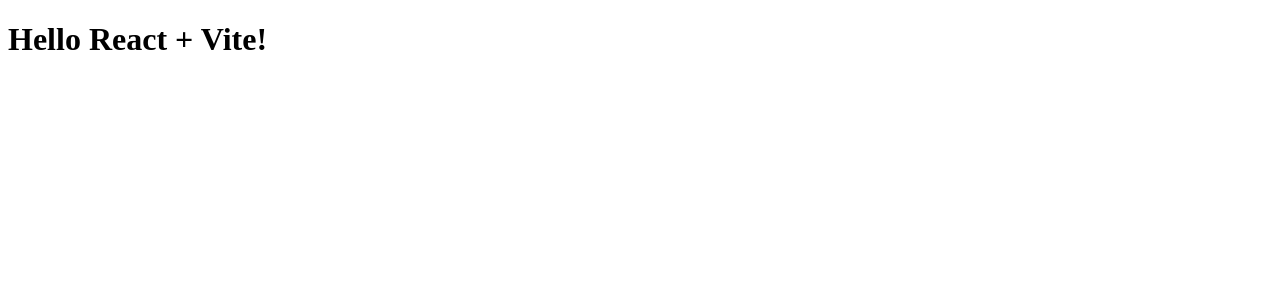
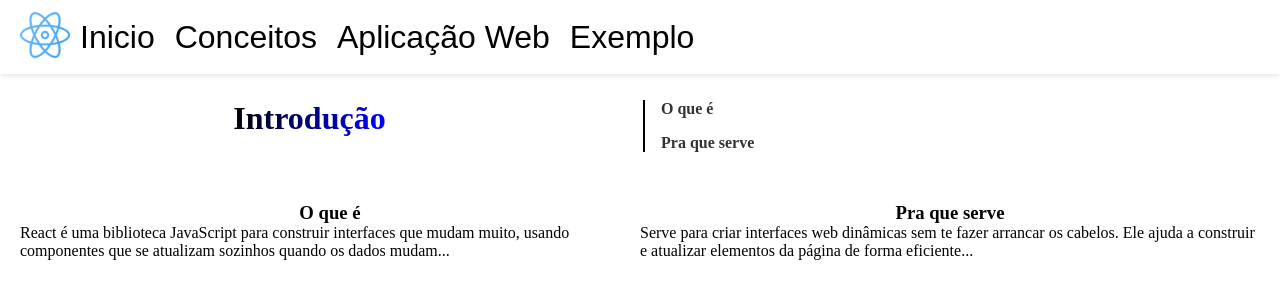
Before and after one commit to SouzaCleber98/trabalho-Prog-WEB, a React (Vite) app: page / in a window 1280 px wide. Shown: the top 300 px of the page. Built offline with nearby package versions, Linux system fonts and the light colour scheme.

Commit message:
feat: implement App component with routing and layout structure

```diff
--- /dev/null
+++ b/src/App.css
@@ -0,0 +1,4 @@
+.main {
+  display: flex;
+  flex-direction: column;
+}
--- a/src/App.jsx
+++ b/src/App.jsx
@@ -1,5 +1,25 @@
-export default function App() {
-    return (
-        <h1>Hello React + Vite!</h1>
-    );
+import { BrowserRouter, Routes, Route } from "react-router-dom";
+import Header from "./components/layout/Header/Header";
+import Home from "./pages/Home";
+import Concepts from "./pages/Concepts";
+import WebApplication from "./pages/WebApplication";
+import Example from "./pages/Example";
+import "./App.css";
+
+function App() {
+  return (
+    <BrowserRouter>
+      <Header/>
+      <main className="main">
+        <Routes>
+          <Route path="/" element={<Home />} />
+          <Route path="/concepts" element={<Concepts />} />
+          <Route path="/web-application" element={<WebApplication />} />
+          <Route path="/example" element={<Example />} />
+        </Routes>
+      </main>
+    </BrowserRouter>
+  );
 }
+
+export default App;
--- a/src/main.jsx
+++ b/src/main.jsx
@@ -1,6 +1,7 @@
 import React from "react";
 import ReactDOM from "react-dom/client";
 import App from "./App";
+import './styles/globals.css'
 
 ReactDOM.createRoot(document.getElementById("root")).render(
     <React.StrictMode>
```
